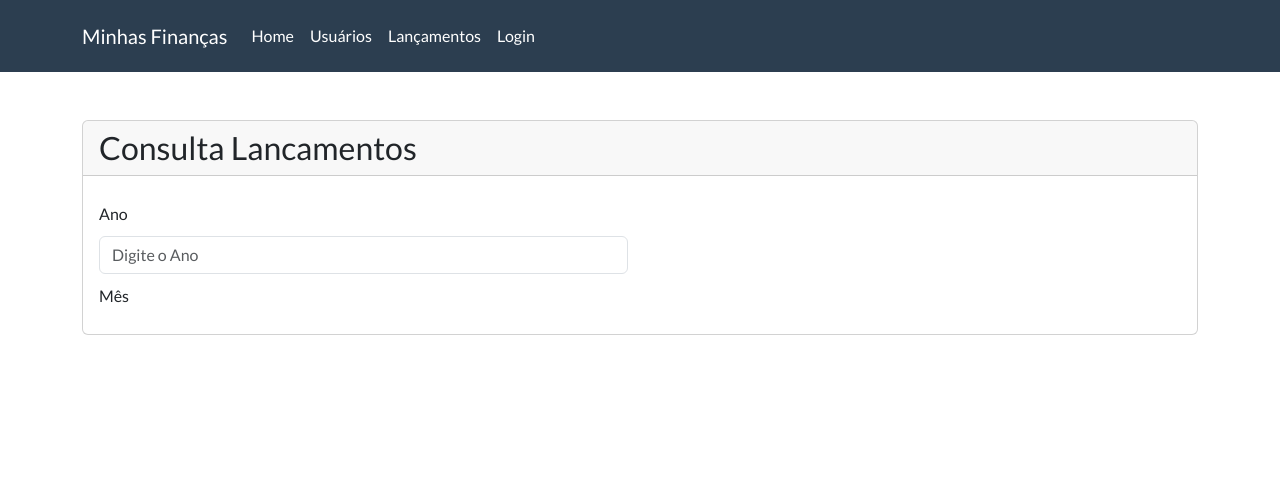
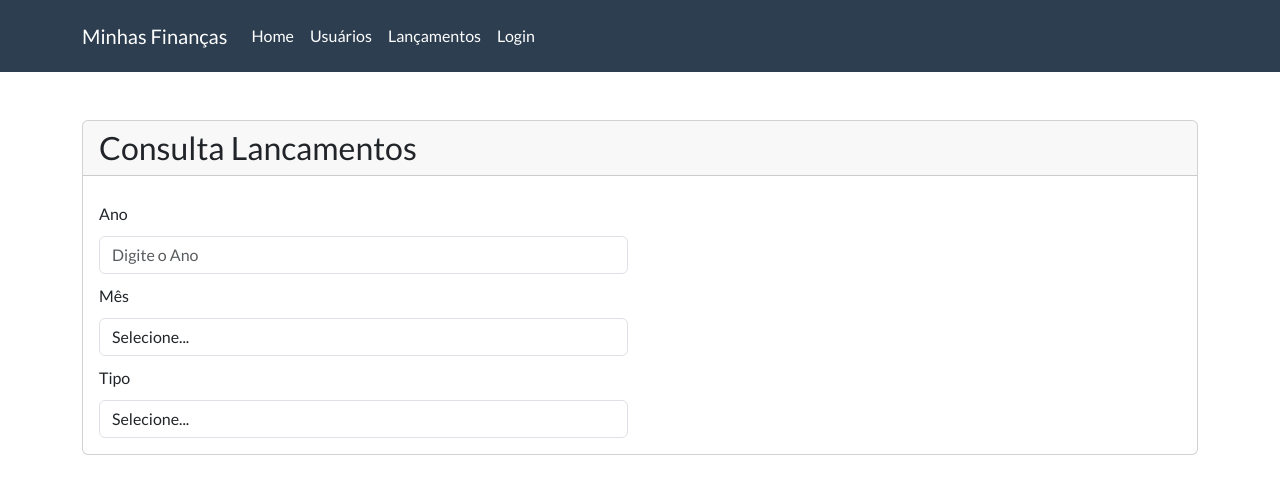
Before and after one commit to leovd100/Full-stack-project-with-Java-Spring-boot, a React (Create React App) app in the folder front-end/minhas-financas-app/: page /consulta-lancamentos in a window 1280 px wide. Shown: the top 494 px of the page. Built offline with nearby package versions, Linux system fonts and the light colour scheme.

Commit message:
launch menu

```diff
--- /dev/null
+++ b/front-end/minhas-financas-app/src/components/selectMenu.js
@@ -0,0 +1,19 @@
+import React from "react";
+
+
+function SelectMenu (props) {
+    const options = props.lista.map((option, index) => {
+        return (
+            <option key={index} value={option.value}>{option.label}</option>
+        )
+    })
+
+
+    return (
+        <select {...props}>
+            {options}
+        </select>
+    )
+}
+
+export default SelectMenu
--- a/front-end/minhas-financas-app/src/views/consulta-lancamentos.js
+++ b/front-end/minhas-financas-app/src/views/consulta-lancamentos.js
@@ -2,8 +2,31 @@
 import {withRouter} from 'react-router-dom'
 import Card from "../components/card";
 import FormGroup from "../components/formgroup";
+import SelectMenu from "../components/selectMenu";
+
 class ConsultaLancamentos extends React.Component{
     render(){
+        const meses = [
+            {label: 'Selecione...', value: ''},
+            {label: 'Janeiro', value: 1},
+            {label: 'Fevereiro', value: 2},
+            {label: 'Março', value: 3},
+            {label: 'Abril', value: 4},
+            {label: 'Maio', value: 5},
+            {label: 'Junho', value: 6},
+            {label: 'Julho', value: 7},
+            {label: 'Agosto', value: 8},
+            {label: 'Setembro', value: 9},
+            {label: 'Outubro', value: 10},
+            {label: 'Novembro', value: 11},
+            {label: 'Dezembro', value: 12},
+        ]
+
+        const tipos = [
+            {label: 'Selecione...', value: ''},
+            {label: 'Despesa', value: 'DESPESA'},
+            {label: 'Receita', value: 'RECEITA'},
+        ]
         return(
             <Card title="Consulta Lancamentos">
                 <div className="row">
@@ -12,7 +35,7 @@
                             <FormGroup label="Ano" htmlFor="inputAno">
                                     <input
                                         type="text"
-                                        class="form-control"
+                                        className="form-control"
                                         id="inputAno"
                                         aria-describedby="emailHelp"
                                         placeholder="Digite o Ano"
@@ -20,7 +43,10 @@
                             </FormGroup>
 
                             <FormGroup label="Mês" htmlFor="inputMes">
-
+                                    <SelectMenu className="form-control" lista={meses}/>
+                            </FormGroup>
+                            <FormGroup label="Tipo" htmlFor="inputTipo">
+                                    <SelectMenu id="inputTipo" className="form-control" lista={tipos}/>
                             </FormGroup>
                         </div>
                     </div>
```
